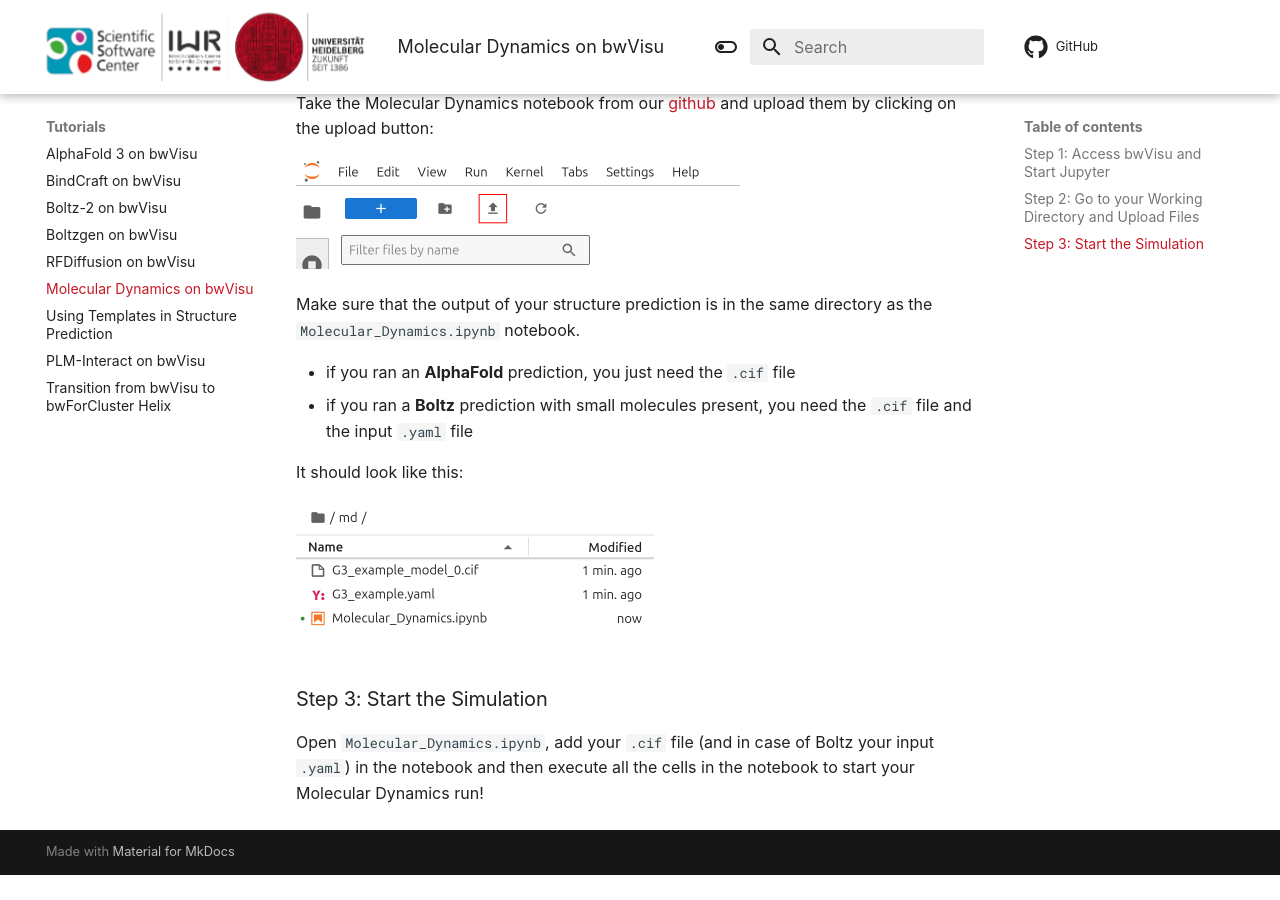
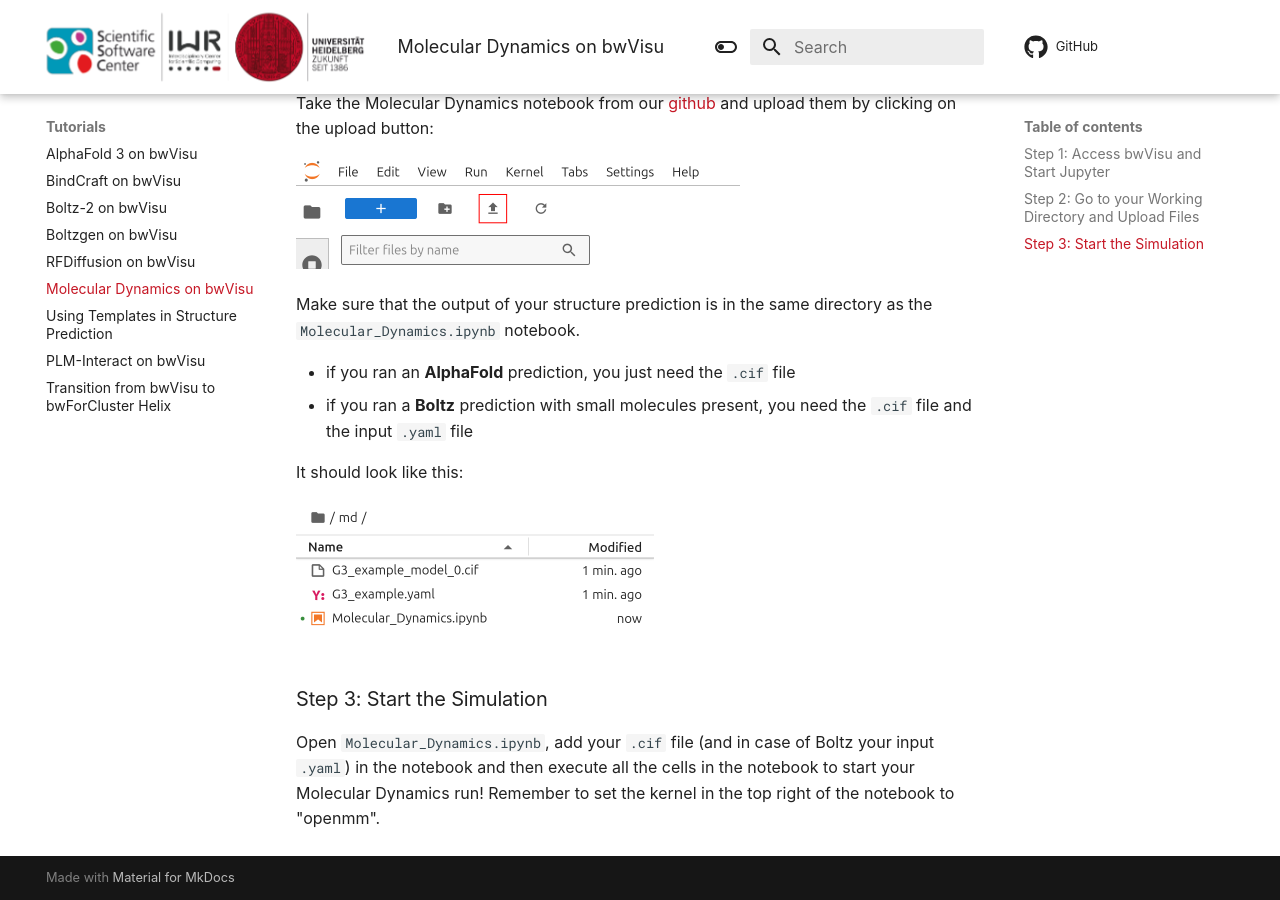
Before and after one commit to ssciwr/BioStructureHub, an MkDocs documentation site: the page built from docs/tutorials/tutorial_MD_bwVisu.md, in a window 1280 px wide and 900 px high, scrolled down 1544 px. Built offline with MkDocs 1.6.1 and Material for MkDocs 9.7.7, drawn with Linux system fonts in a browser that asks for light colours; comment, search, counter and statistics services are not loaded; before the commit the page ends 2419 px from its top, so only the background shows below that.

Commit message:
doc: add kernel reference for notebook

```diff
--- a/docs/tutorials/tutorial_MD_bwVisu.md
+++ b/docs/tutorials/tutorial_MD_bwVisu.md
@@ -41,4 +41,4 @@ It should look like this:
 
 ### Step 3: Start the Simulation
 
-Open `Molecular_Dynamics.ipynb`, add your `.cif` file (and in case of Boltz your input `.yaml`) in the notebook and then execute all the cells in the notebook to start your Molecular Dynamics run!
+Open `Molecular_Dynamics.ipynb`, add your `.cif` file (and in case of Boltz your input `.yaml`) in the notebook and then execute all the cells in the notebook to start your Molecular Dynamics run! Remember to set the kernel in the top right of the notebook to "openmm".
```
